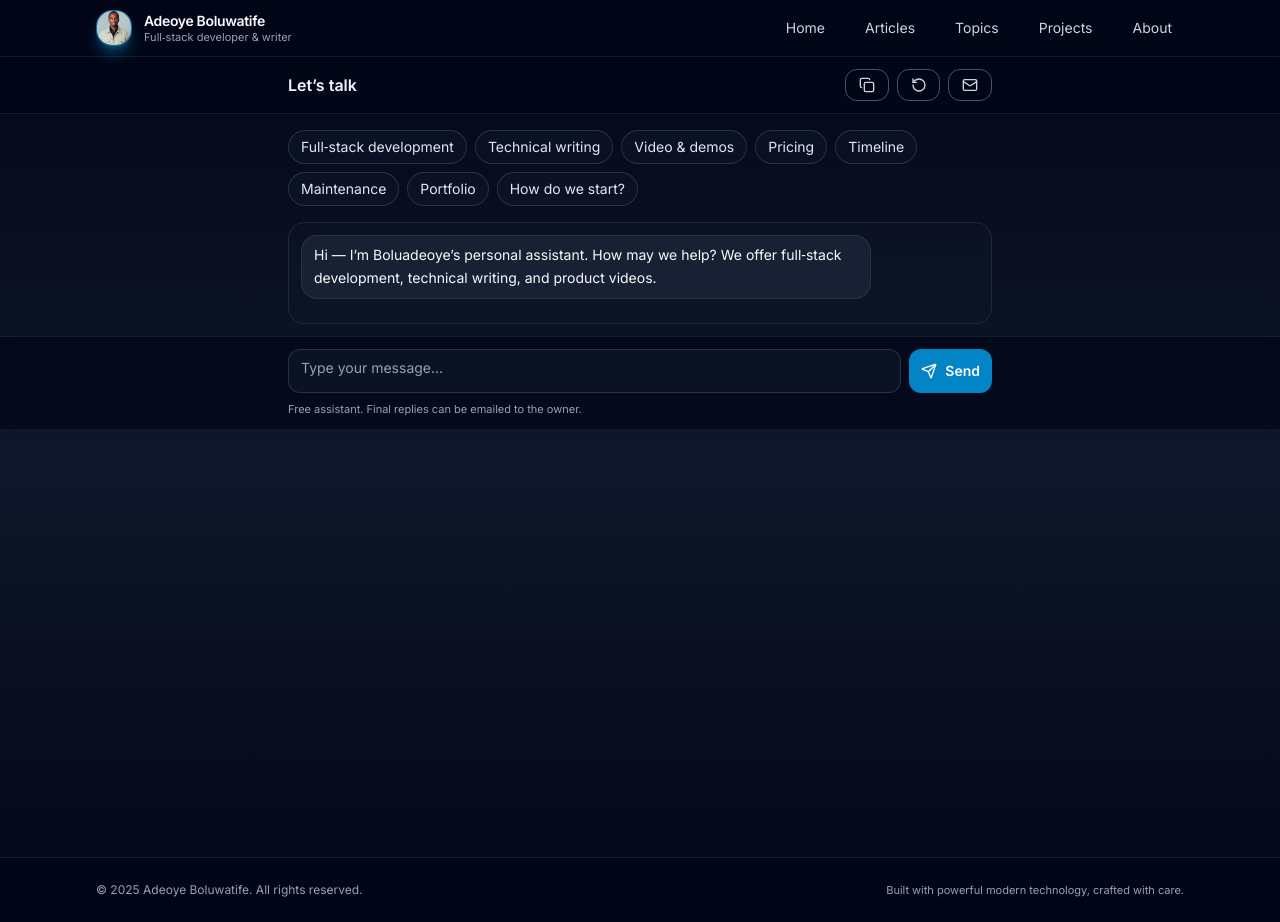
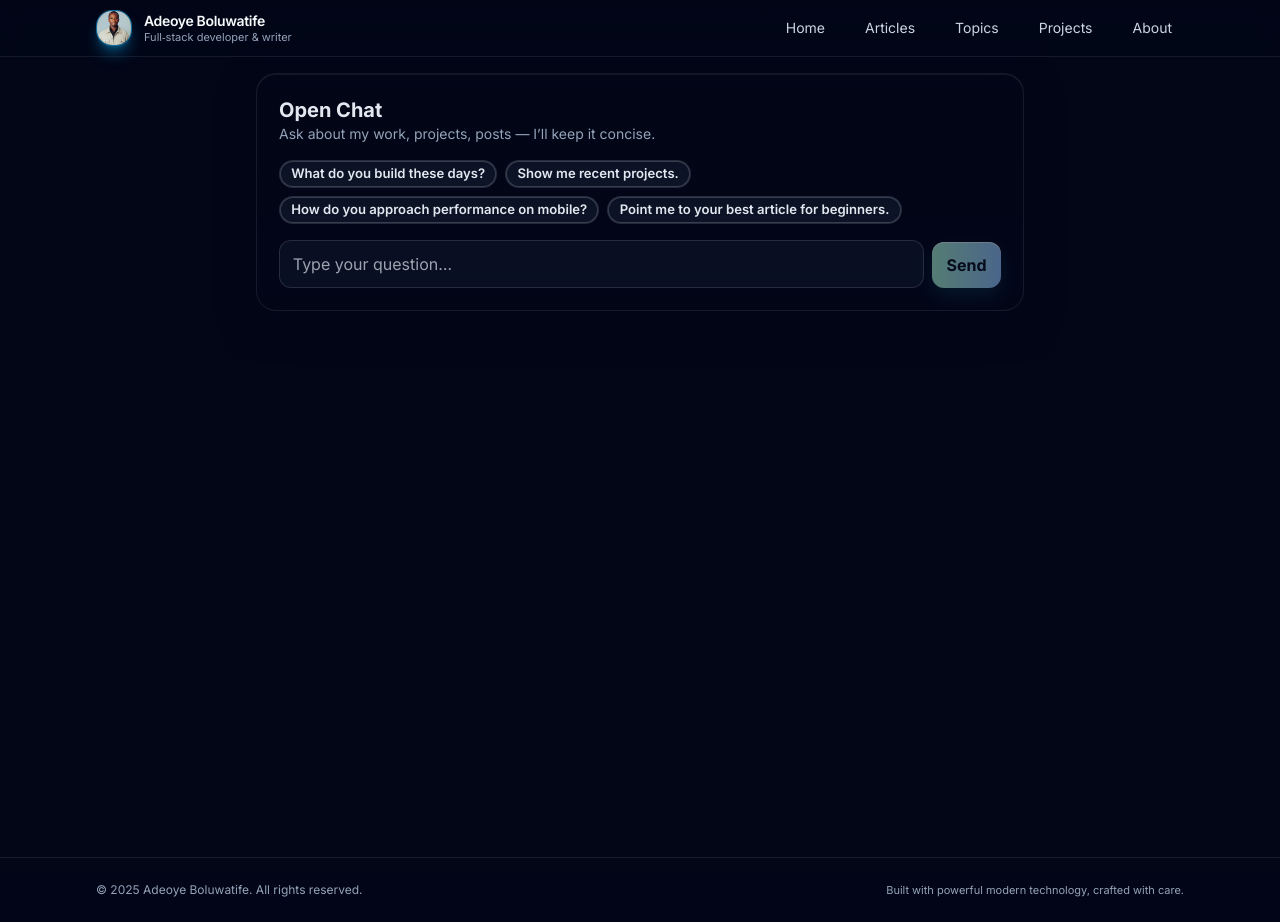
Before and after one commit to boluadeoye/world-class-blog-frontend, a Next.js app: page /chat in a window 1280 px wide. Built offline with nearby package versions, Linux system fonts and the light colour scheme.

Commit message:
feat(chat): Gemini-powered open chat with glassy UI (free tier) + API route

```diff
--- /dev/null
+++ b/src/app/api/chat/route.js
@@ -0,0 +1,86 @@
+import { NextResponse } from "next/server";
+
+// simple in-memory rate limit (per runtime instance)
+const bucket = globalThis.__chatRate || (globalThis.__chatRate = new Map());
+function rateLimit(ip, limit = 30, windowMs = 60_000) {
+  const now = Date.now();
+  const entry = bucket.get(ip) || { count: 0, ts: now };
+  if (now - entry.ts > windowMs) { entry.count = 0; entry.ts = now; }
+  entry.count += 1; bucket.set(ip, entry);
+  return entry.count <= limit;
+}
+
+export async function POST(req) {
+  const ip = (req.headers.get("x-forwarded-for") || "").split(",")[0].trim() || "anon";
+  if (!rateLimit(ip)) {
+    return NextResponse.json({ error: "Rate limit" }, { status: 429 });
+  }
+
+  const apiKey = process.env.GEMINI_API_KEY;
+  if (!apiKey) {
+    return NextResponse.json({ error: "Missing GEMINI_API_KEY" }, { status: 500 });
+  }
+
+  const model = process.env.GEMINI_MODEL || "gemini-1.5-flash";
+  let body;
+  try { body = await req.json(); } catch { body = {}; }
+  const messages = Array.isArray(body?.messages) ? body.messages : [];
+
+  // Personalization from env
+  const name = process.env.NEXT_PUBLIC_DISPLAY_NAME || process.env.NEXT_PUBLIC_OWNER_NAME || "Adeoye Boluwatife";
+  const tagline = process.env.NEXT_PUBLIC_OWNER_TAGLINE || "Full‑stack developer & writer.";
+  const site = process.env.NEXT_PUBLIC_SITE_URL || "https://boluadeoye.com.ng";
+
+  const systemPrompt =
+`You are an assistant for ${name} (${tagline}).
+Answer questions about his work, projects, blog posts, videos, and approach.
+Tone: concise, clear, helpful, positive. Mobile-friendly responses.
+Use short paragraphs and bullets where useful.
+If asked for private info or anything you don't know, say you don't know and suggest where on ${site} to look.`;
+
+  // Convert chat history to Gemini "contents"
+  const contents = [];
+  for (const m of messages) {
+    const role = m.role === "assistant" ? "model" : "user";
+    const text = String(m.content || "").slice(0, 8000);
+    if (text) contents.push({ role, parts: [{ text }] });
+  }
+  // If no conversation yet, seed with a brief user question to start context
+  if (!contents.length) contents.push({ role: "user", parts: [{ text: "Hello!" }] });
+
+  // Gemini REST call
+  const url = `https://generativelanguage.googleapis.com/v1beta/models/${model}:generateContent?key=${apiKey}`;
+  const payload = {
+    systemInstruction: { role: "user", parts: [{ text: systemPrompt }] },
+    contents,
+    generationConfig: {
+      temperature: 0.65,
+      topK: 40,
+      topP: 0.95,
+      maxOutputTokens: 768,
+    },
+    safetySettings: [
+      { category: "HARM_CATEGORY_HATE_SPEECH", threshold: "BLOCK_ONLY_HIGH" },
+      { category: "HARM_CATEGORY_HARASSMENT", threshold: "BLOCK_ONLY_HIGH" },
+      { category: "HARM_CATEGORY_DANGEROUS_CONTENT", threshold: "BLOCK_ONLY_HIGH" },
+      { category: "HARM_CATEGORY_SEXUAL_CONTENT", threshold: "BLOCK_ONLY_HIGH" },
+    ],
+  };
+
+  try {
+    const r = await fetch(url, {
+      method: "POST",
+      headers: { "Content-Type": "application/json" },
+      body: JSON.stringify(payload),
+    });
+    if (!r.ok) {
+      const t = await r.text();
+      return NextResponse.json({ error: "model_error", detail: t.slice(0, 2000) }, { status: 500 });
+    }
+    const data = await r.json();
+    const text = data?.candidates?.[0]?.content?.parts?.map(p => p.text).join("\n") || "I couldn't generate a reply.";
+    return NextResponse.json({ reply: text });
+  } catch (e) {
+    return NextResponse.json({ error: "fetch_failed", detail: String(e).slice(0, 1000) }, { status: 500 });
+  }
+}
--- a/src/app/chat/page.jsx
+++ b/src/app/chat/page.jsx
@@ -1,167 +1,99 @@
-"use client";
+'use client';
+import { useEffect, useRef, useState } from "react";
 
-import { useEffect, useRef, useState } from "react";
-import { Send, Mail, Copy, RotateCcw } from "lucide-react";
-import { suggestions, answerFor } from "../../lib/assistant/kb";
+export const metadata = {
+  title: "Open Chat",
+  description: "Ask anything about my work, projects, and posts.",
+};
 
-const CONTACT_EMAIL = process.env.NEXT_PUBLIC_CONTACT_EMAIL || "";
+const SUGGESTS = [
+  "What do you build these days?",
+  "Show me recent projects.",
+  "How do you approach performance on mobile?",
+  "Point me to your best article for beginners.",
+];
 
-export default function ChatPage() {
-  const [messages, setMessages] = useState([
-    {
-      role: "assistant",
-      text: "Hi — I’m Boluadeoye’s personal assistant. How may we help? We offer full‑stack development, technical writing, and product videos.",
-    },
-  ]);
-  const [input, setInput] = useState("");
-  const [typing, setTyping] = useState(false);
-  const wrapRef = useRef(null);
+function useLocalHistory(key){
+  const [value,setValue]=useState([]);
+  useEffect(()=>{ try{ const v=JSON.parse(localStorage.getItem(key)||"[]"); if(Array.isArray(v)) setValue(v); }catch{} },[key]);
+  useEffect(()=>{ try{ localStorage.setItem(key, JSON.stringify(value.slice(-40))); }catch{} },[key,value]);
+  return [value,setValue];
+}
 
-  useEffect(() => {
-    try {
-      const saved = localStorage.getItem("chat-transcript");
-      if (saved) setMessages(JSON.parse(saved));
-    } catch {}
-  }, []);
-  useEffect(() => {
-    try {
-      localStorage.setItem("chat-transcript", JSON.stringify(messages));
-    } catch {}
-    // Scroll to bottom on new message
-    wrapRef.current?.scrollTo({ top: wrapRef.current.scrollHeight, behavior: "smooth" });
-  }, [messages]);
+export default function ChatPage(){
+  const [messages,setMessages]=useLocalHistory("bolu_chat_history");
+  const [input,setInput]=useState("");
+  const [busy,setBusy]=useState(false);
+  const endRef=useRef(null);
 
-  const send = async (text) => {
-    const content = (text ?? input).trim();
-    if (!content) return;
-    setInput("");
-    setMessages((m) => [...m, { role: "user", text: content }]);
-    setTyping(true);
-    // Fake small think time
-    setTimeout(() => {
-      const reply = answerFor(content);
-      setMessages((m) => [...m, { role: "assistant", text: reply }]);
-      setTyping(false);
-    }, 450);
-  };
+  useEffect(()=>{ endRef.current?.scrollIntoView({behavior:"smooth"}); },[messages,busy]);
 
-  const onKeyDown = (e) => {
-    if (e.key === "Enter" && !e.shiftKey) {
-      e.preventDefault();
-      send();
+  async function ask(prompt){
+    if(busy) return;
+    const userMsg = { role:"user", content: prompt.trim() };
+    if(!userMsg.content) return;
+    const history = [...messages, userMsg];
+    setMessages(history);
+    setInput(""); setBusy(true);
+    try{
+      const r = await fetch("/api/chat", { method:"POST", headers:{ "Content-Type":"application/json" }, body: JSON.stringify({ messages: history }) });
+      const data = await r.json();
+      const ai = data?.reply || "Sorry, I couldn't answer that.";
+      setMessages(prev => [...prev, { role:"assistant", content: ai }]);
+    }catch(e){
+      setMessages(prev => [...prev, { role:"assistant", content: "Network error. Please try again." }]);
+    }finally{
+      setBusy(false);
     }
-  };
-
-  const transcriptText = () =>
-    messages.map((m) => `${m.role === "assistant" ? "Assistant" : "You"}: ${m.text}`).join("\n");
-
-  const mailto = () => {
-    const subject = encodeURIComponent("New inquiry from boluadeoye.com.ng");
-    const body = encodeURIComponent(transcriptText());
-    const url = CONTACT_EMAIL
-      ? `mailto:${CONTACT_EMAIL}?subject=${subject}&body=${body}`
-      : `mailto:?subject=${subject}&body=${body}`;
-    window.location.href = url;
-  };
-
-  const copyTranscript = async () => {
-    try {
-      await navigator.clipboard.writeText(transcriptText());
-      alert("Transcript copied.");
-    } catch {
-      alert("Copy failed; long‑press to copy.");
-    }
-  };
-
-  const reset = () => {
-    setMessages([
-      {
-        role: "assistant",
-        text: "Hi — I’m Boluadeoye’s personal assistant. How may we help today?",
-      },
-    ]);
-    try { localStorage.removeItem("chat-transcript"); } catch {}
-  };
+  }
 
   return (
-    <div className="min-h-screen">
-      <header className="sticky top-0 z-10 border-b border-slate-800/70 bg-slate-950/70 backdrop-blur supports-backdrop-blur:bg-slate-950/50">
-        <div className="mx-auto max-w-3xl px-4 py-3 sm:px-6 lg:px-8">
-          <div className="flex items-center justify-between">
-            <h1 className="text-base font-semibold text-slate-100">Let’s talk</h1>
-            <div className="flex items-center gap-2">
-              <button onClick={copyTranscript} className="btn-ghost h-8 px-2" aria-label="Copy transcript"><Copy size={16} /></button>
-              <button onClick={reset} className="btn-ghost h-8 px-2" aria-label="Reset chat"><RotateCcw size={16} /></button>
-              <button onClick={mailto} className="btn-ghost h-8 px-2" aria-label="Send to owner"><Mail size={16} /></button>
+    <main className="min-h-dvh bg-slate-950 text-slate-200 p-4">
+      <div className="max-w-3xl mx-auto">
+        <section className="chat-card">
+          <header className="flex items-center justify-between gap-3">
+            <div>
+              <h1 className="text-xl font-bold">Open Chat</h1>
+              <p className="text-sm text-slate-400">Ask about my work, projects, posts — I’ll keep it concise.</p>
             </div>
-          </div>
-        </div>
-      </header>
+          </header>
 
-      <main className="mx-auto max-w-3xl px-4 sm:px-6 lg:px-8">
-        {/* Suggestions */}
-        <div className="mt-4 flex flex-wrap gap-2">
-          {suggestions.map((s, i) => (
-            <button
-              key={i}
-              onClick={() => send(s)}
-              className="rounded-full border border-slate-700/70 bg-slate-900/60 px-3 py-1.5 text-sm text-slate-200 hover:border-slate-600 transition"
-            >
-              {s}
-            </button>
-          ))}
-        </div>
-
-        {/* Messages */}
-        <div ref={wrapRef} className="mt-4 max-h-[70vh] overflow-y-auto rounded-2xl border border-slate-800 bg-slate-900/40 p-3 no-scrollbar">
-          {messages.map((m, i) => (
-            <div key={i} className={`mb-3 flex ${m.role === "user" ? "justify-end" : "justify-start"}`}>
-              <div
-                className={[
-                  "max-w-[84%] rounded-2xl px-3 py-2 text-sm leading-relaxed shadow-sm",
-                  m.role === "user"
-                    ? "bg-sky-600 text-white"
-                    : "bg-slate-800/70 text-slate-50 border border-slate-700/60",
-                ].join(" ")}
-              >
-                {m.text}
-              </div>
-            </div>
-          ))}
-          {typing && (
-            <div className="mb-2 flex justify-start">
-              <div className="chat-typing" aria-label="Assistant is typing">
-                <span />
-                <span />
-                <span />
-              </div>
+          {messages.length === 0 && (
+            <div className="flex flex-wrap gap-2 mt-4">
+              {SUGGESTS.map((s,i)=>(
+                <button key={i} className="chip" onClick={()=>ask(s)}>{s}</button>
+              ))}
             </div>
           )}
-        </div>
-      </main>
 
-      {/* Composer */}
-      <footer className="sticky bottom-0 z-10 mt-3 border-t border-slate-800/70 bg-slate-950/70 backdrop-blur supports-backdrop-blur:bg-slate-950/50">
-        <div className="mx-auto max-w-3xl px-4 py-3 sm:px-6 lg:px-8">
-          <div className="flex gap-2">
+          <div className="mt-4 space-y-3">
+            {messages.map((m, i)=>(
+              <div key={i} className={m.role === "user" ? "bubble user" : "bubble ai"}>
+                <div className="prose-sm whitespace-pre-wrap">{m.content}</div>
+              </div>
+            ))}
+            {busy && (
+              <div className="bubble ai">
+                <div className="chat-typing"><span></span><span></span><span></span></div>
+              </div>
+            )}
+            <div ref={endRef} />
+          </div>
+
+          <form className="mt-4 flex items-end gap-2" onSubmit={e=>{ e.preventDefault(); ask(input); }}>
             <textarea
+              className="chat-input"
               rows={1}
               value={input}
-              onChange={(e) => setInput(e.target.value)}
-              onKeyDown={onKeyDown}
-              placeholder="Type your message..."
-              className="min-h-[44px] flex-1 resize-none rounded-xl border border-slate-700/70 bg-slate-900/70 px-3 py-2 text-sm text-slate-100 placeholder:text-slate-400 focus:outline-none focus:ring-2 focus:ring-sky-600/60"
+              onChange={e=>setInput(e.target.value)}
+              placeholder="Type your question…"
             />
-            <button
-              onClick={() => send()}
-              className="inline-flex items-center gap-2 rounded-xl bg-sky-600 px-3 py-2 text-sm font-semibold text-white shadow hover:bg-sky-500"
-            >
-              <Send size={16} /> Send
+            <button disabled={busy || !input.trim()} className="btn-send" type="submit">
+              Send
             </button>
-          </div>
-          <div className="mt-2 text-[11px] text-slate-400">Free assistant. Final replies can be emailed to the owner.</div>
-        </div>
-      </footer>
-    </div>
+          </form>
+        </section>
+      </div>
+    </main>
   );
 }
--- a/src/app/globals.css
+++ b/src/app/globals.css
@@ -1856,3 +1856,37 @@ html, body { overflow-x: clip; }
 
 /* Ensure timers and meta keep Inter look */
 .timer-card, .share-row, .comments{ font-family: var(--font-sans); }
+
+/* Chat card */
+.chat-card{
+  border-radius: 20px;
+  background: linear-gradient(180deg, rgba(2,6,23,.78), rgba(2,6,23,.88));
+  border: 1px solid rgba(255,255,255,.08);
+  box-shadow: inset 0 1px 0 rgba(255,255,255,.06), 0 12px 36px rgba(2,6,23,.7);
+  padding: clamp(14px, 3vw, 22px);
+}
+
+/* Bubbles */
+.bubble{ max-width: 90%; padding: .65rem .9rem; border-radius: 14px; }
+.bubble.ai{ background: rgba(15,23,42,.7); border: 1px solid rgba(255,255,255,.07); }
+.bubble.user{ background: linear-gradient(180deg, rgba(56,189,248,.18), rgba(56,189,248,.12)); border: 1px solid rgba(56,189,248,.35); margin-left: auto; }
+
+/* Input + send */
+.chat-input{
+  flex:1; resize: none;
+  background: rgba(15,23,42,.6); color:#e6eef8;
+  border:1px solid rgba(255,255,255,.12); border-radius:12px; padding:.7rem .8rem;
+}
+.btn-send{
+  border-radius:12px; font-weight:700; color:#0b1220;
+  padding:.7rem .9rem; background: linear-gradient(90deg, #a7f3d0, #93c5fd);
+  box-shadow: 0 8px 20px rgba(56,189,248,.2), inset 0 1px 0 rgba(255,255,255,.7);
+}
+.btn-send:disabled{ opacity:.5 }
+
+/* Suggestion chips */
+.chip{
+  border-radius:9999px; padding:.4rem .7rem; font-size:.82rem; color:#e2e8f0;
+  background: linear-gradient(180deg, rgba(15,23,42,.7), rgba(15,23,42,.85));
+  border:1px solid rgba(255,255,255,.1);
+}
```
